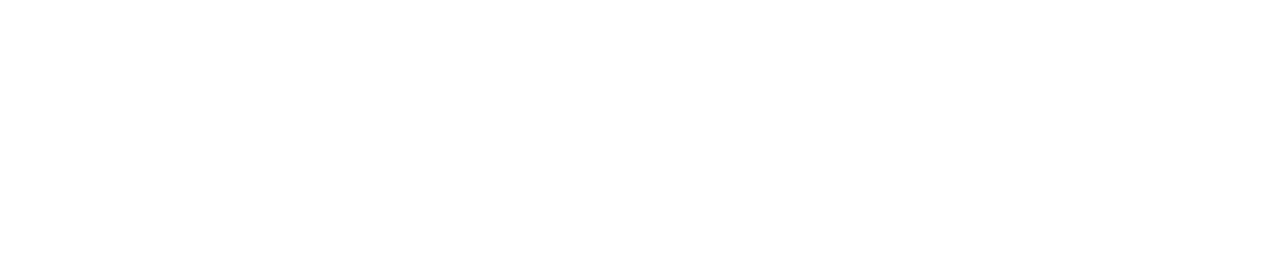
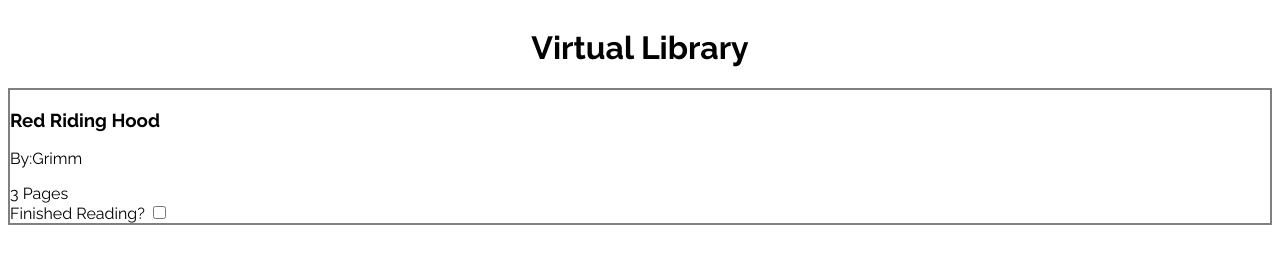
Before and after one commit to Di6bLos/virtual-library, a plain HTML site: page index.html in a window 1280 px wide. Drawn offline with Linux system fonts and the light colour scheme.

Commit message:
created html for a single card/book, and added some css reset styling

```diff
--- a/index.html
+++ b/index.html
@@ -1,13 +1,36 @@
 <!DOCTYPE html>
 <html lang="en">
-<head>
-    <meta charset="UTF-8">
-    <meta http-equiv="X-UA-Compatible" content="IE=edge">
-    <meta name="viewport" content="width=device-width, initial-scale=1.0">
+  <head>
+    <meta charset="UTF-8" />
+    <meta http-equiv="X-UA-Compatible" content="IE=edge" />
+    <meta name="viewport" content="width=device-width, initial-scale=1.0" />
     <title>Virtual Library</title>
-    <link rel="stylesheet" href="style.css">
-</head>
-<body>
+    <link rel="stylesheet" href="style.css" />
+    <link rel="preconnect" href="https://fonts.googleapis.com">
+<link rel="preconnect" href="https://fonts.gstatic.com" crossorigin>
+<link href="https://fonts.googleapis.com/css2?family=Raleway:ital,wght@0,100;0,200;0,300;0,400;0,500;0,600;0,700;0,800;0,900;1,100;1,200;1,300;1,400;1,500;1,600;1,700;1,800;1,900&display=swap" rel="stylesheet">
+  </head>
+  <body>
+    <main>
+      <h1>Virtual Library</h1>
+      <div class="library">
+        <div id="#" class="card book">
+          <h3 class="book-title">Red Riding Hood</h3>
+          <p class="book-author">
+            By:<span class="book-author-name">Grimm</span>
+          </p>
+          <div class="pages-container">
+            <span class="pages-num">3</span>
+            <span class="pages-text">Pages</span>
+          </div>
+          <div>
+            <label for="read-book">Finished Reading?</label>
+            <input type="checkbox" name="read-book" id="read-book">
+          </div>
+        </div>
+      </div>
+    </main>
+
     <script src="script.js"></script>
-</body>
+  </body>
 </html>
--- a/style.css
+++ b/style.css
@@ -0,0 +1,37 @@
+/* ==== STYLE RESET ==== */
+
+* {
+    box-sizing: border-box;
+    /* margin: 0;
+    padding: 0; */
+	text-decoration: none;
+    list-style: none;
+}
+html {
+    scroll-behavior: smooth;
+	  height: 100%;
+    overflow: hidden;
+}
+body {
+    height: 100%;
+    overflow-y: auto;
+    font-family: 'Raleway';
+}
+img,
+picture {
+    width: 100%; /* Works better when inside a div */
+}
+
+/* ==================== */
+
+
+
+h1 {
+    text-align: center;
+}
+
+.library {
+    border: 2px solid gray;
+    display: grid;
+
+}
```
